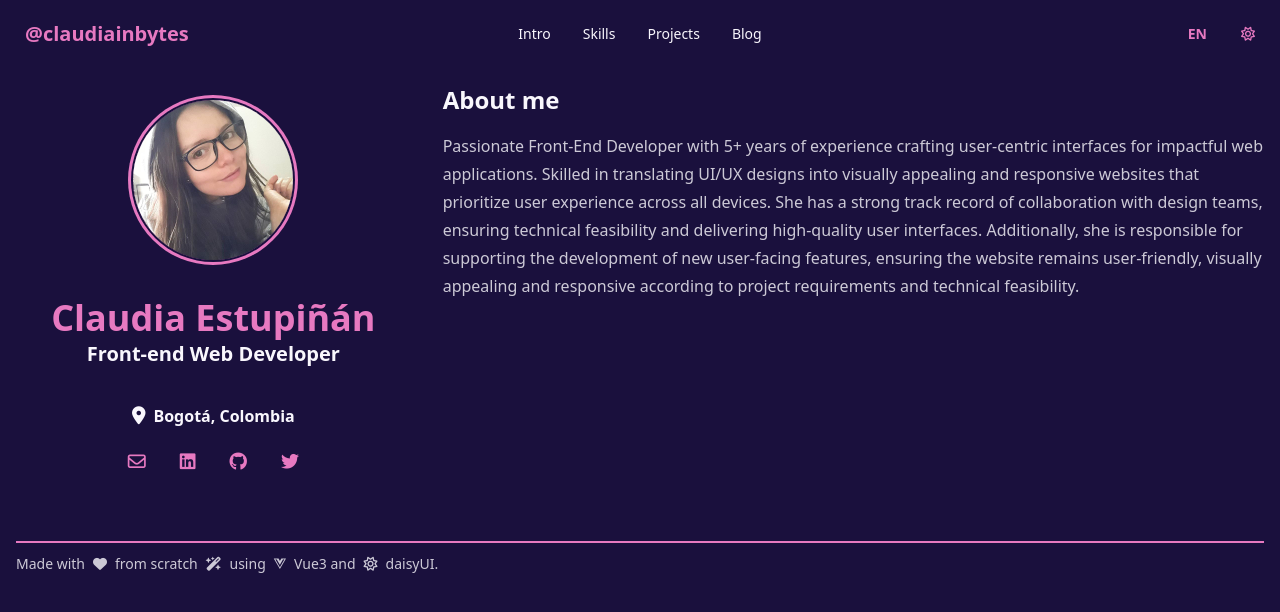
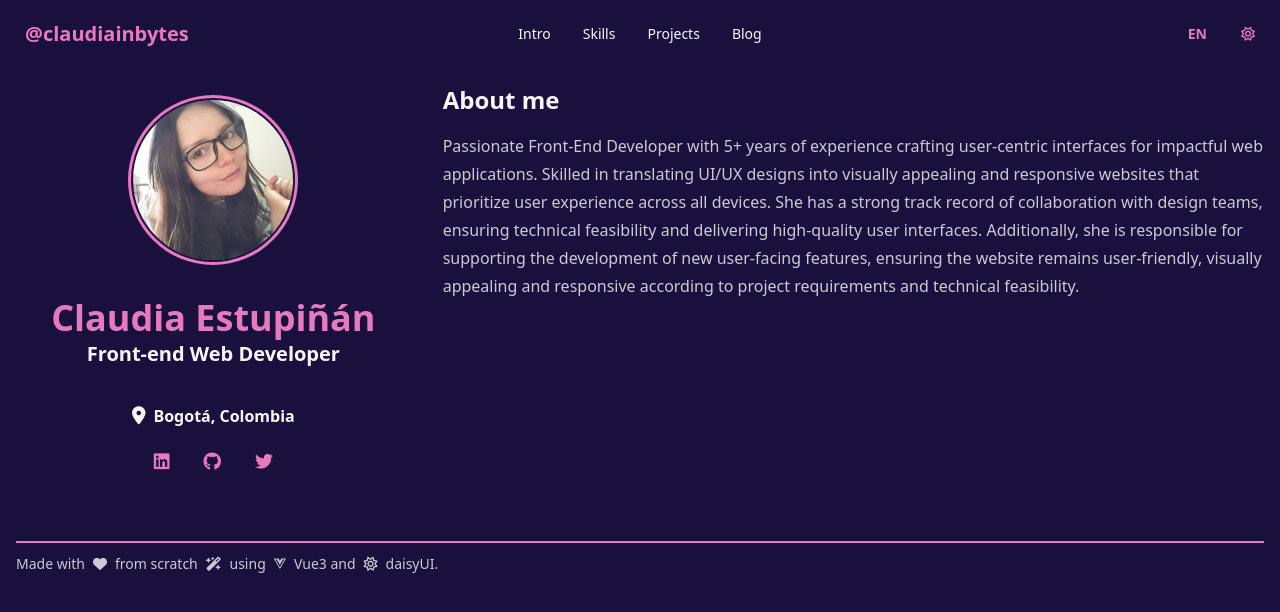
Before and after one commit to claudiainbytes/claudiainbytes.github.io, a Vue app: page / in a window 1280 px wide. Shown: the top 612 px of the page. Built offline with nearby package versions, Linux system fonts and the light colour scheme.

Commit message:
Fetching data to Header section

```diff
--- a/public/json/data.json
+++ b/public/json/data.json
@@ -1,4 +1,45 @@
 {
+    "header": {
+        "name" : "Claudia Estupiñán",
+        "title_1" : "Front-end Web Developer",
+        "title_2" : "UI Developer",
+        "location": "Bogotá, Colombia",
+        "picture" : "./img/about.jpg",
+        "social_media": [
+            {
+                "id" : 1,
+                "name" : "e-mail",
+                "url"  : "mailto:claudiaeforero@hotmail.com",
+                "iconclass": "fa-regular fa-envelope",
+                "target" : "_blank",
+                "visible" : false
+            },
+            {
+                "id" : 2,
+                "name" : "LinkedIn",
+                "url"  : "https://www.linkedin.com/in/claudiaestupinanforero/",
+                "iconclass": "fa-brands fa-linkedin",
+                "target" : "_blank",
+                "visible" : true
+            },
+            {
+                "id" : 3,
+                "name" : "GitHub",
+                "url"  : "https://github.com/claudiainbytes",
+                "iconclass": "fa-brands fa-github",
+                "target" : "_blank",
+                "visible" : true
+            },
+            {
+                "id" : 4,
+                "name" : "Twitter",
+                "url"  : "https://twitter.com/claudiainbytes",
+                "iconclass": "fa-brands fa-twitter",
+                "target" : "_blank",
+                "visible" : true
+            }
+        ]
+    },
     "sections" : [
         {
             "id": 1,
--- a/src/components/Header.vue
+++ b/src/components/Header.vue
@@ -4,23 +4,28 @@
           <div class="w-full text-center p-4 pb-0 mb-4">
             <div class="avatar">
               <div class="w-40 rounded-full ring ring-primary ring-offset-base-100 ring-offset-2">
-                <img src="/img/about.jpg" />
+                <img :src="headerData.picture" />
               </div>
             </div>
           </div>
           <div class="w-full text-center p-4 mb-0 prose max-w-none">
-            <h1 class="my-0 text-primary">Claudia Estupiñán</h1>
-            <h3 class="my-0">Front-end Web Developer</h3>
+            <h1 class="my-0 text-primary">{{ headerData.name }}</h1>
+            <h3 class="my-0">{{ headerData.title_1 }}</h3>
           </div>
           <div class="w-full text-center p-4 prose prose-a:text-lg max-w-none">
-            <h4 class="my-0"><i class="fa-solid fa-location-dot text-lg mr-2 mb-2"></i>Bogotá, Colombia</h4>
-            <a class="social-media-icon-link"><i class="fa-regular fa-envelope"></i></a>
-            <a class="social-media-icon-link"><i class="fa-brands fa-linkedin"></i></a>
-            <a class="social-media-icon-link"><i class="fa-brands fa-github"></i></a>
-            <a class="social-media-icon-link"><i class="fa-brands fa-twitter"></i></a>
+            <h4 class="my-0"><i class="fa-solid fa-location-dot text-lg mr-2 mb-2"></i>{{ headerData.location }}</h4>
+            <a class="social-media-icon-link" v-for="sm in headerData.social_media" :key="sm.id" :href="sm.url" :target="sm.target" v-show="sm.visible">
+              <i :class="sm.iconclass"></i>
+            </a>
           </div>
         </div>
     </header>
 </template>
 <script setup>
+  import { reactive } from 'vue'
+  import { useDataStore } from './../store/data_store'
+
+  const dataStore = useDataStore()
+  const currentData = reactive(dataStore.getCurrentData)
+  const headerData = currentData.header
 </script>
```
